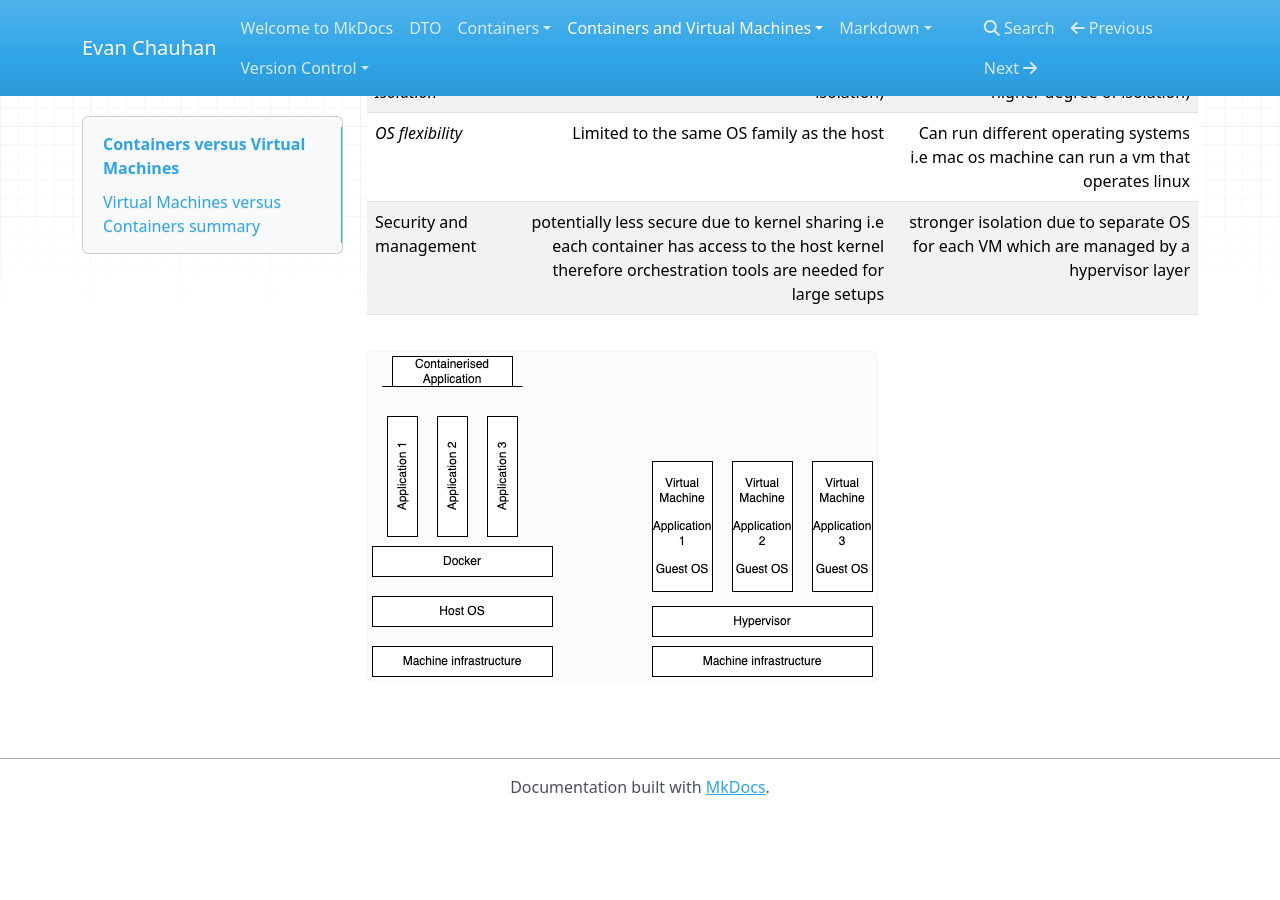
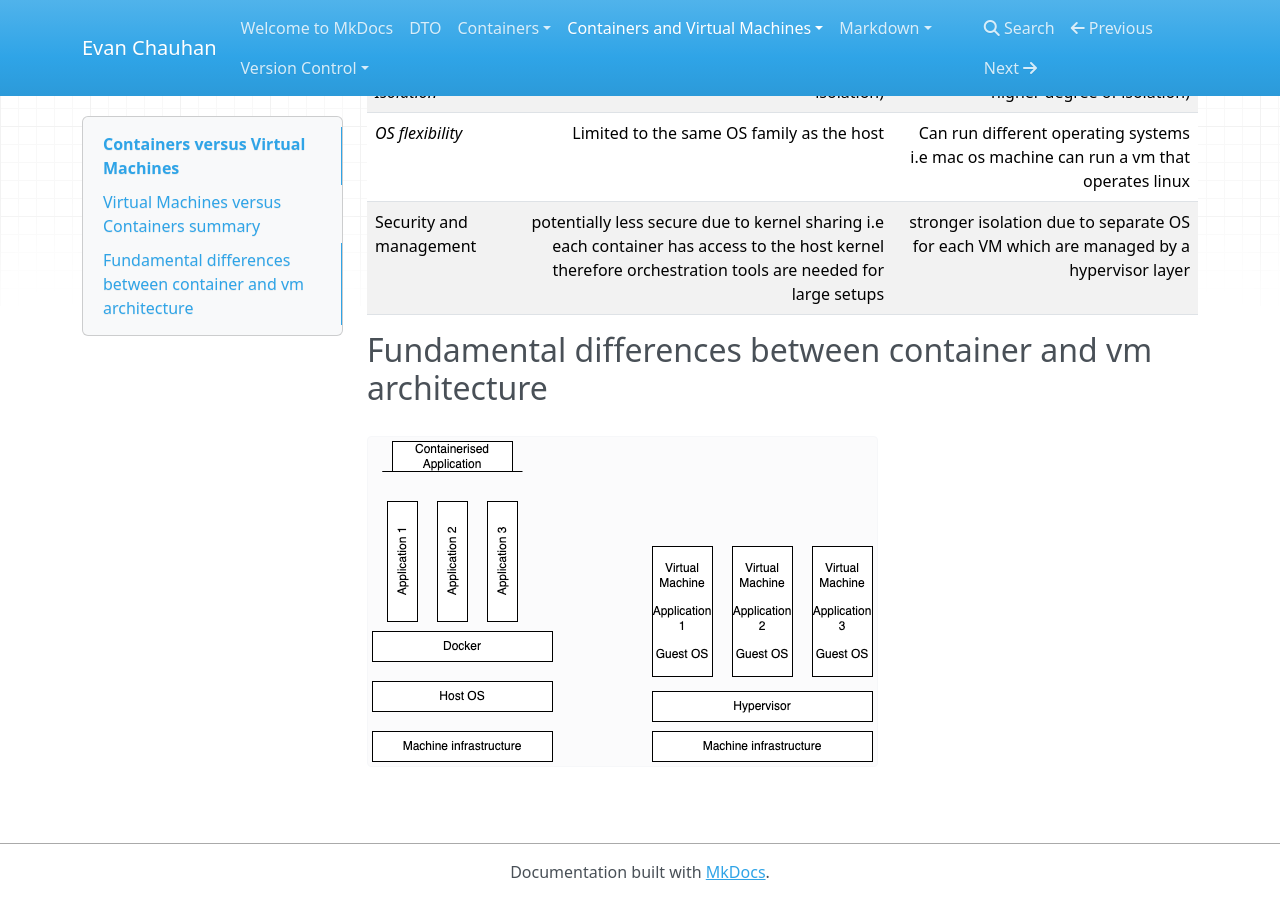
Before and after one commit to EvanChauhan/mydocs-site, an MkDocs documentation site: the page built from docs/Containers and Virtual Machines/Containers versus Virtual Machines.md, in a window 1280 px wide and 900 px high, scrolled down 944 px. Built offline with MkDocs 1.6.1, drawn with Linux system fonts in a browser that asks for light colours; nearby versions of some CDN libraries; before the commit the page ends 1759 px from its top, so only the background shows below that.

Commit message:
created vm architecture diagram and added to the page and some more heading for container versus vm page

```diff
--- a/docs/Containers and Virtual Machines/Containers versus Virtual Machines.md
+++ b/docs/Containers and Virtual Machines/Containers versus Virtual Machines.md
@@ -30,4 +30,6 @@ now one server may run for example three virtual machines that each contain a pa
 | *OS flexibility*       | Limited to the same OS family as the host         | Can run different operating systems i.e mac os machine can run a vm that operates linux       |
 | Security and management       | potentially less secure due to kernel sharing i.e each container has access to the host kernel therefore orchestration tools are needed for large setups        | stronger isolation due to separate OS for each VM which are managed by a hypervisor layer       |
 
+## Fundamental differences between container and vm architecture
+
 ![fundamental differences between container and vm architecture](containerarchitectureversusvm.png "fundamental difference in architecture")
```
Also changed, not shown: docs/Containers and Virtual Machines/Container Concepts.md (+3 -0 lines), docs/Containers and Virtual Machines/Kubernetes.md (+3 -0 lines), docs/Containers and Virtual Machines/Virtual Machines/VIrtual Machines.md (+2 -1 lines), docs/Containers and Virtual Machines/Virtual Machines/virtual_machine_architecture.png (added).
